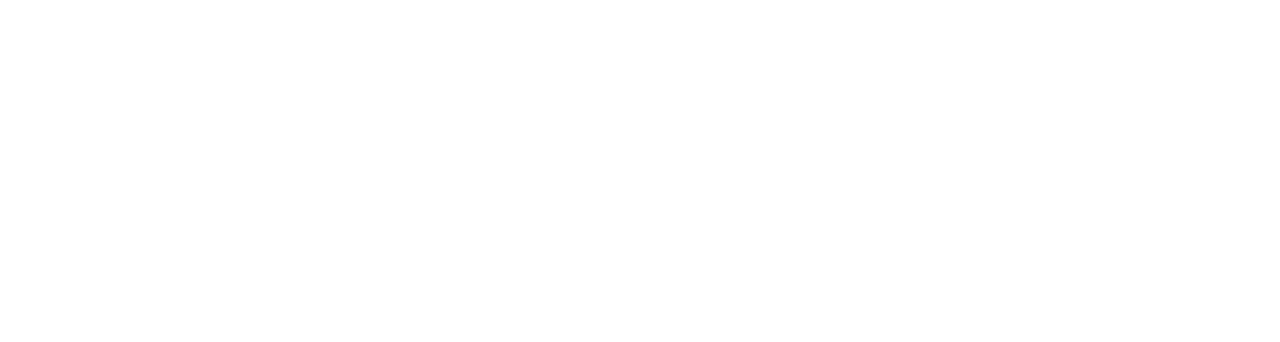
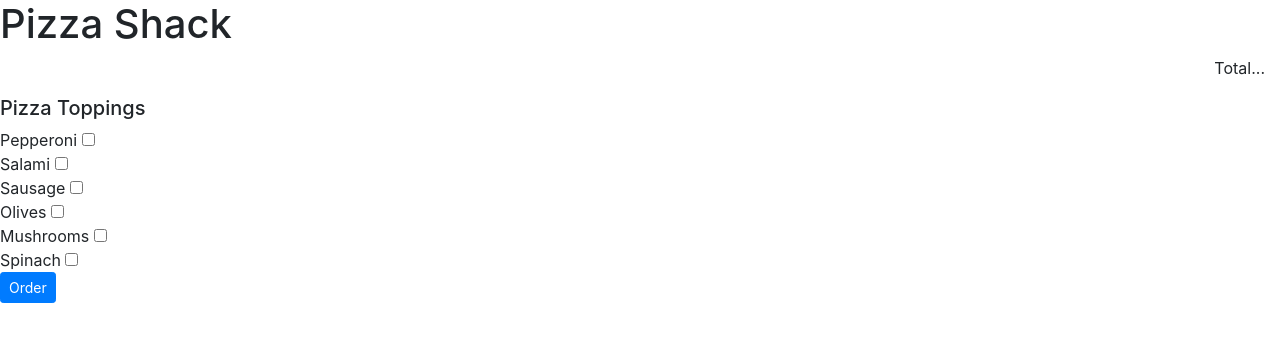
Before and after one commit to CameronKoster/Pizza-Shack, a plain HTML site: page index.html in a window 1280 px wide. Drawn offline with nearby package versions, Linux system fonts and the light colour scheme.

Commit message:
chunks done

```diff
--- a/app/components/pizzacontroller.js
+++ b/app/components/pizzacontroller.js
@@ -1,7 +1,41 @@
 import PizzaService from "./pizzaservice.js"
+
+// responsible for taking in customer info and refreshing what the user sees
+
+// when user clicks a topping:
+
+//1) adds topping cost to the cart total in the top right
+//How: take what the current total is and += the amount of the selecte topping
+
+//2) total in top right updates with new price
+//How:
+
+//3)
+
+// when user clicks order
+// 1) clears screen to start new order
+
+
+
+
+
+let _pizzaService = new PizzaService
 
 export default class PizzaController {
   constructor() {
+
+
+
+
+
+
+
+
+
+
+    newOrder(){
+      event.preventDefault()
+    }
+
   }
 }
-console.log("controller")
--- a/app/components/pizzaservice.js
+++ b/app/components/pizzaservice.js
@@ -1,9 +1,26 @@
 import Pizza from "../models/pizza.js"
 
+// responsible for managing all data
 
+
+
+
+
+
+
+
+
+//what info is the service exporting to the controller?
 export default class PizzaService {
   constructor() {
   }
 }
 
-console.log("service")
+
+
+function updateTotal() {
+
+  document.getElementById("total").innerHTML = //??? total
+}
+
+let pizza = new Pizza
--- a/app/main.js
+++ b/app/main.js
@@ -2,7 +2,7 @@
 
 class App {
   constructor() {
-
+    this.controller = new PizzaController()
   }
 }
 
@@ -11,5 +11,4 @@
 
 
 
-
 window.app = new App()
--- a/app/models/pizza.js
+++ b/app/models/pizza.js
@@ -2,7 +2,6 @@
 
 export default class Pizza {
   constructor(name, price) {
-
     this.name = name
     this.price = price
   }
--- a/index.html
+++ b/index.html
@@ -5,15 +5,56 @@
   <meta charset="UTF-8">
   <meta name="viewport" content="width=device-width, initial-scale=1.0">
   <meta http-equiv="X-UA-Compatible" content="ie=edge">
+  <link rel="stylesheet" href="https://stackpath.bootstrapcdn.com/bootstrap/4.1.3/css/bootstrap.min.css" integrity="sha384-MCw98/SFnGE8fJT3GXwEOngsV7Zt27NXFoaoApmYm81iuXoPkFOJwJ8ERdknLPMO"
+    crossorigin="anonymous">
   <title>Pizza Shack</title>
 </head>
-
-<body>
 
 
 
 
-  <script src="app/main.js" type="module"></script>
+<body>
+  <h1>
+    Pizza Shack
+  </h1>
+  <div class="container-fluid">
+    <div class="row">
+      <div class="col-12 text-right" id="total">
+        <p>Total<span>...</span></p>
+      </div>
+    </div>
+  </div>
+
+  <div>
+    <h5>Pizza Toppings</h5>
+    <div>Pepperoni
+      <input type="checkbox" name="pepperoni" id="pepperoni">
+    </div>
+    <div>Salami
+      <input type="checkbox" name="salami" id="salami">
+    </div>
+    <div>Sausage
+      <input type="checkbox" name="sausage" id="sausage">
+    </div>
+    <div>Olives
+      <input type="checkbox" name="olives" id="olives">
+    </div>
+    <div>Mushrooms
+      <input type="checkbox" name="mushrooms" id="mushrooms">
+    </div>Spinach
+    <input type="checkbox" name="spinach" id="spinach">
+  </div>
+  <div class="btn btn-primary btn-sm" onchange="//run func to clear screen/start new order/newOrder()">
+    Order
+  </div>
+
+
+
+
+
+  <script src="
+    app/main.js" type="module">
+    </script>
 </body>
 
 </html>
```
